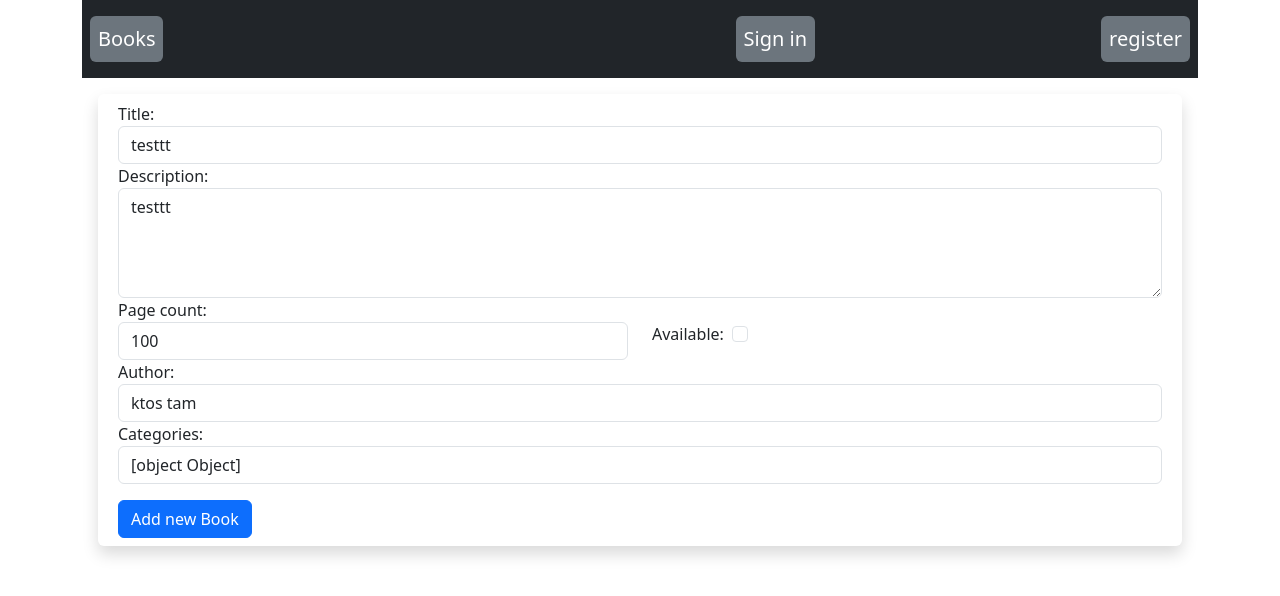
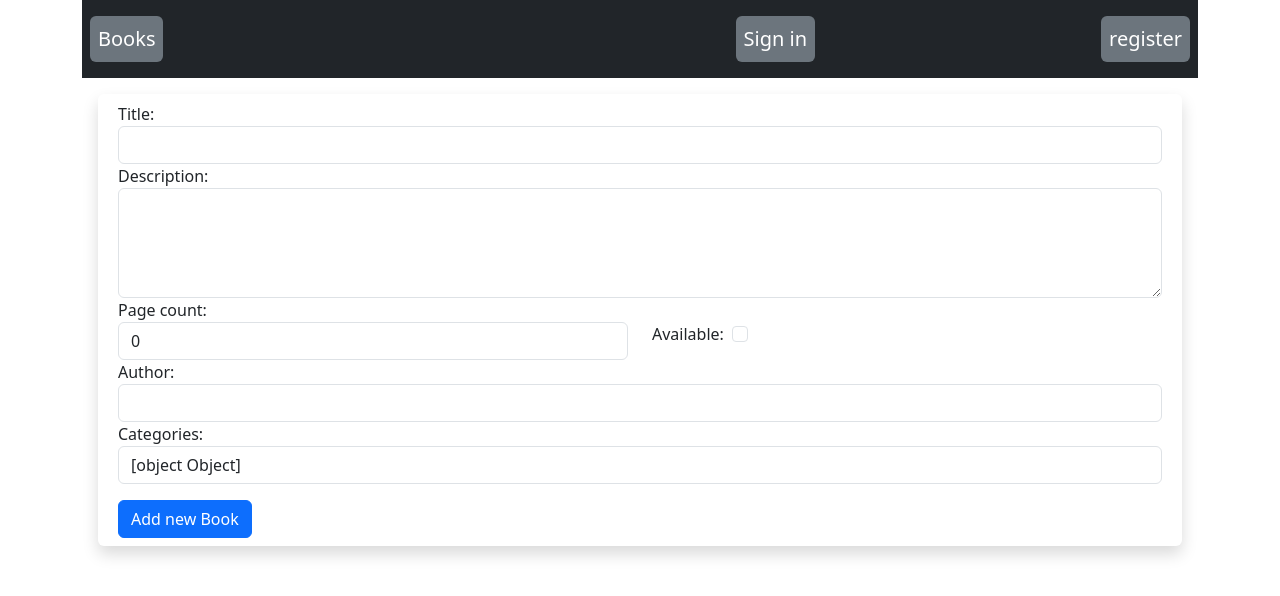
Before and after one commit to Filip002/library-frontend, a Vue app: page /create-book in a window 1280 px wide. Shown: the top 596 px of the page. Built offline with nearby package versions, Linux system fonts and the light colour scheme; no server answers.

Commit message:
update NavBar.vue BookList.vue CreateBook.vue

```diff
--- a/src/components/NavBar.vue
+++ b/src/components/NavBar.vue
@@ -20,7 +20,7 @@ export default {
             return false;
         },
         handleLogout() {
-            if(localStorage.getItem('token') != "" && localStorage.getItem('token') != null){
+            if(this.isUserSignedIn){
                 localStorage.removeItem('token')
             }
         },
--- a/src/components/pages/BookList.vue
+++ b/src/components/pages/BookList.vue
@@ -16,7 +16,7 @@
             <div class="col row justify-content-end">
                 <router-link :to="`/${book.id}`" class="btn btn-primary myButton m-3 col-8">Show details</router-link>
                 <button v-if="isUserSignedIn()" @click="comingSoon()" class="btn btn-warning myButton m-3 col-8">Edit</button>
-                <button v-if="isUserSignedIn()" @click="comingSoon()" class="btn btn-danger myButton m-3 col-8">Delete</button>
+                <button v-if="isUserSignedIn()" @click="handleDelete(book.id)" class="btn btn-danger myButton m-3 col-8">Delete</button>
             </div>
         </div>
     </div>
@@ -57,6 +57,20 @@ export default {
             }
             return false;
         },
+        handleDelete(id){
+            if(this.isUserSignedIn){
+                axios.delete(`/api/book/${id}`)
+                .then(response => {
+                    this.fetchBookList()
+                    return response
+                })
+                .catch(error => {
+
+                    return error
+                });
+
+            }
+        },
         comingSoon() {
             alert("coming soon")
         }
--- a/src/components/pages/CreateBook.vue
+++ b/src/components/pages/CreateBook.vue
@@ -87,14 +87,14 @@ export default {
     data() {
         return {
             book: {
-                title: 'testtt',
-                description: 'testtt',
-                pageCount: 100,
+                title: '',
+                description: '',
+                pageCount: 0,
                 isAvailable: false,
-                authorName: 'ktos tam',
+                authorName: '',
                 categories: [
                     {
-                        name: 'assdfsdaf'
+                        name: ''
                     },
                 ],
             },
```
